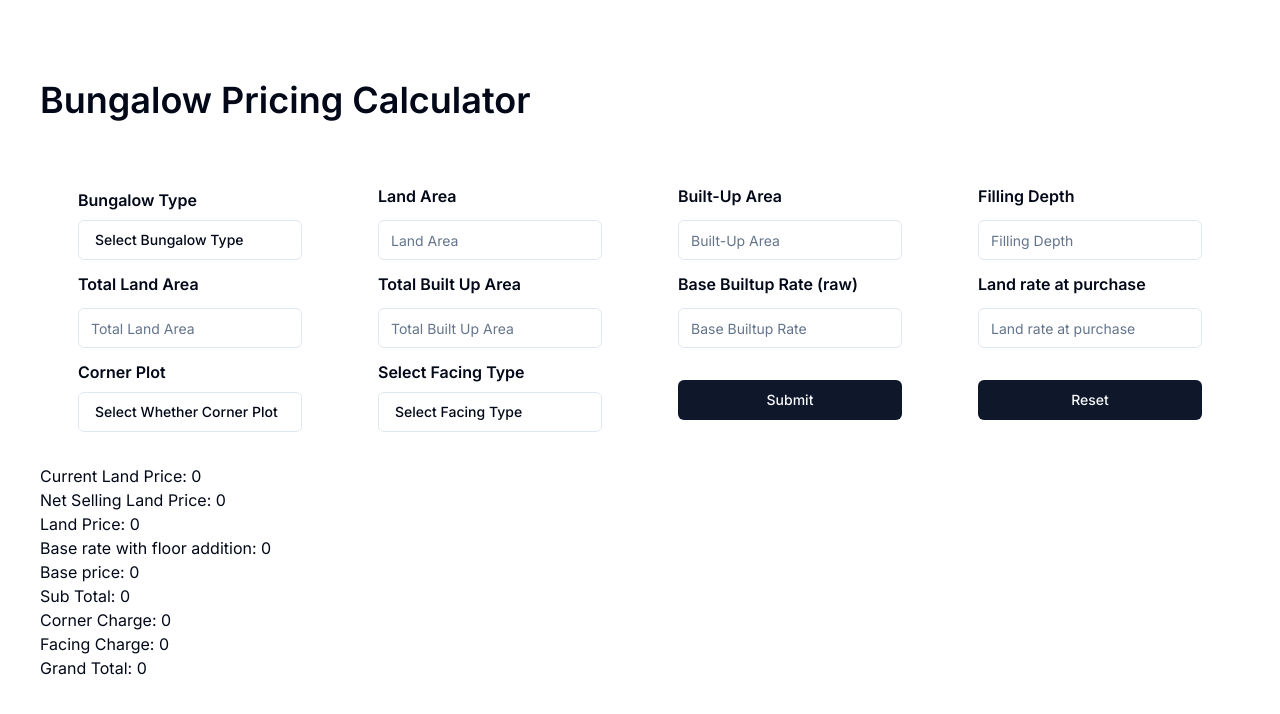
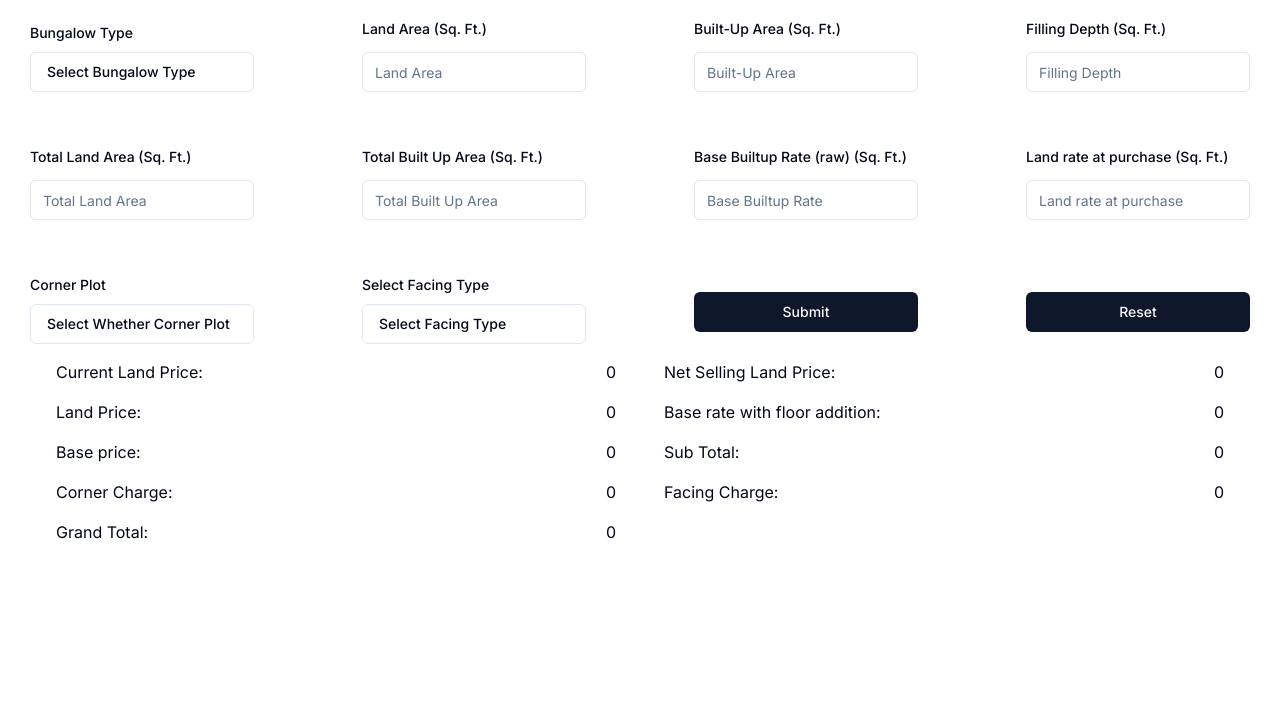
Before and after one commit to Ahmed4164/bungalow-configuration-app, a Next.js app: page / in a window 1280 px wide. Shown: the top 714 px of the page. Built offline with nearby package versions, Linux system fonts and the light colour scheme.

Commit message:
updated elements and fonts

```diff
--- a/src/app/BungalowConfig.tsx
+++ b/src/app/BungalowConfig.tsx
@@ -109,20 +109,30 @@ const BungalowConfig: React.FC = () => {
         setFacingCharge(null);
         setGrandTotal(null);
     };
-
+    const isSmallScreen = window.innerWidth < 640;
+    const data = [
+        { label: "Current Land Price:", value: currentLandRate },
+        { label: "Net Selling Land Price:", value: NetSellingLandPrice },
+        { label: "Land Price:", value: landPrice },
+        { label: "Base rate with floor addition:", value: baserateWithFlooraAddition },
+        { label: "Base price:", value: buildingPrice },
+        { label: "Sub Total:", value: subTotal },
+        { label: "Corner Charge:", value: cornerCharge },
+        { label: "Facing Charge:", value: facingCharge },
+        { label: "Grand Total:", value: grandTotal },
+    ];
     return (
-        <>
-            <div className="grid grid-cols-1 sm:grid-cols-2 md:grid-cols-3 lg:grid-cols-4 justify-center items-center py-6">
+        <form className="px-4">
+            <div className=" grid grid-cols-1 sm:grid-cols-2 md:grid-cols-3 lg:grid-cols-4 sm:gap-y-10 md:gap-x-20 justify-center items-center lg:gap-x-25">
                 <div className="justify-self-center w-full">
                     <div className="flex flex-col justify-center items-center">
-                        <div className=" sm:w-56  w-full">
-                            <h3 className="font-semibold">Bungalow Type</h3>
+                        <div className="  sm:w-56   w-full">
+                        <label className="text-sm font-medium leading-none peer-disabled:cursor-not-allowed peer-disabled:opacity-70" htmlFor="bungalowType">Bungalow Type</label>
                             <DropdownMenu>
-                                <DropdownMenuTrigger className="w-full my-2 justify-start" asChild>
+                                <DropdownMenuTrigger className="w-full my-2 justify-start" id="bungalowType" asChild>
                                     <Button variant="outline">{selectedBungalowType || 'Select Bungalow Type'}</Button>
                                 </DropdownMenuTrigger>
                                 <DropdownMenuContent className=" ">
-                                    <DropdownMenuLabel>Select Bungalow Type</DropdownMenuLabel>
                                     <DropdownMenuSeparator />
                                     <DropdownMenuCheckboxItem
                                         checked={selectedBungalowType === 'Raw'}
@@ -167,78 +177,77 @@ const BungalowConfig: React.FC = () => {
                 </div>
                 <div className="justify-self-center w-full">
                     <div className="flex flex-col justify-center items-center">
-                        <div className=" sm:w-56  w-full">
-                            <h3 className="font-semibold">Land Area</h3>
-                            <Input type="number" className="sm:w-56  my-3" placeholder="Land Area" value={landArea || ""}
+                        <div className="   sm:w-56     w-full">
+                        <label className="text-sm font-medium leading-none peer-disabled:cursor-not-allowed peer-disabled:opacity-70" htmlFor="landArea">Land Area (Sq. Ft.)</label>
+                            <Input type="number" id="landArea" className="  sm:w-56     my-3" placeholder="Land Area" value={landArea || ""}
                                 onChange={(e) => setLandArea(Number(e.target.value))} />
                         </div>
                     </div>
                 </div>
                 <div className="justify-self-center w-full">
                     <div className="flex flex-col justify-center items-center">
-                        <div className=" sm:w-56  w-full">
-                            <h3 className="font-semibold">Built-Up Area</h3>
-                            <Input type="number" className="sm:w-56  my-3" placeholder="Built-Up Area" value={builtUpArea || ""}
+                        <div className="   sm:w-56     w-full">
+                        <label className="text-sm font-medium leading-none peer-disabled:cursor-not-allowed peer-disabled:opacity-70" htmlFor="builtUpArea">Built-Up Area (Sq. Ft.)</label>
+                            <Input type="number" id="builtUpArea" className="  sm:w-56     my-3" placeholder="Built-Up Area" value={builtUpArea || ""}
                                 onChange={(e) => setBuiltUpArea(Number(e.target.value))} />
                         </div>
                     </div>
                 </div>
                 <div className="justify-self-center w-full">
                     <div className="flex flex-col justify-center items-center">
-                        <div className=" sm:w-56  w-full">
-                            <h3 className="font-semibold">Filling Depth</h3>
-                            <Input type="number" className="sm:w-56  my-3" placeholder="Filling Depth" value={fillingDepth || ""}
+                        <div className="   sm:w-56    w-full">
+                            <label className="text-sm font-medium leading-none peer-disabled:cursor-not-allowed peer-disabled:opacity-70" htmlFor="fillingDepth">Filling Depth (Sq. Ft.)</label>
+                            <Input type="number" id="fillingDepth" className="  sm:w-56     my-3" placeholder="Filling Depth" value={fillingDepth || ""}
                                 onChange={(e) => setFillingDepth(Number(e.target.value))} />
                         </div>
                     </div>
                 </div>
                 <div className="justify-self-center w-full">
                     <div className="flex flex-col justify-center items-center">
-                        <div className=" sm:w-56  w-full">
-                            <h3 className="font-semibold">Total Land Area</h3>
-                            <Input type="number" className="sm:w-56 my-3" placeholder="Total Land Area" value={totalLandArea || ""}
+                        <div className="  sm:w-56     w-full">
+                            <label className="text-sm font-medium leading-none peer-disabled:cursor-not-allowed peer-disabled:opacity-70" htmlFor="totalLandArea">Total Land Area (Sq. Ft.)</label>
+                            <Input type="number" id="totalLandArea" className="  sm:w-56    my-3" placeholder="Total Land Area" value={totalLandArea || ""}
                                 onChange={(e) => setTotalLandArea(Number(e.target.value))} />
                         </div>
                     </div>
                 </div>
                 <div className="justify-self-center w-full">
                     <div className="flex flex-col justify-center items-center">
-                        <div className=" sm:w-56  w-full">
-                            <h3 className="font-semibold">Total Built Up Area</h3>
-                            <Input type="number" className="sm:w-56 my-3" placeholder="Total Built Up Area" value={totalBuiltUpArea || ""}
+                        <div className="   sm:w-56     w-full">
+                        <label className="text-sm font-medium leading-none peer-disabled:cursor-not-allowed peer-disabled:opacity-70" htmlFor="totalBuiltUpArea">Total Built Up Area (Sq. Ft.)</label>
+                            <Input type="number" id="totalBuiltUpArea" className="  sm:w-56    my-3" placeholder="Total Built Up Area" value={totalBuiltUpArea || ""}
                                 onChange={(e) => setTotalBuiltUpArea(Number(e.target.value))} />
                         </div>
                     </div>
                 </div>
                 <div className="justify-self-center w-full">
                     <div className="flex flex-col justify-center items-center">
-                        <div className=" sm:w-56  w-full">
-                            <h3 className="font-semibold">Base Builtup Rate (raw)</h3>
-                            <Input type="number" className="sm:w-56 my-3" placeholder="Base Builtup Rate" value={baseBuiltupRate || ""}
+                        <div className="   sm:w-56     w-full">
+                        <label className="text-sm font-medium leading-none peer-disabled:cursor-not-allowed peer-disabled:opacity-70" htmlFor="baseBuiltUpRate">Base Builtup Rate (raw) (Sq. Ft.)</label>
+                            <Input type="number" id="baseBuiltUpRate" className="  sm:w-56    my-3" placeholder="Base Builtup Rate" value={baseBuiltupRate || ""}
                                 onChange={(e) => setBaseBuiltupRate(Number(e.target.value))} />
                         </div>
                     </div>
                 </div>
                 <div className="justify-self-center w-full">
                     <div className="flex flex-col justify-center items-center">
-                        <div className=" sm:w-56  w-full">
-                            <h3 className="font-semibold">Land rate at purchase</h3>
-                            <Input type="number" className="sm:w-56 my-3" placeholder="Land rate at purchase" value={landRateAtPurchase || ""}
+                        <div className="   sm:w-56     w-full">
+                        <label className="text-sm font-medium leading-none peer-disabled:cursor-not-allowed peer-disabled:opacity-70" htmlFor="landRatePurchase">Land rate at purchase (Sq. Ft.)</label>
+                            <Input type="number" id="landRatePurchase" className="  sm:w-56    my-3" placeholder="Land rate at purchase" value={landRateAtPurchase || ""}
                                 onChange={(e) => setLandRateAtPurchase(Number(e.target.value))} />
                         </div>
                     </div>
                 </div>
                 <div className="justify-self-center w-full">
                     <div className="flex flex-col justify-center items-center">
-                        <div className=" sm:w-56  w-full">
-                            <div className="w-full lg:w-56 md:w-56 sm:w-56">
-                                <h3 className="font-semibold">Corner Plot</h3>
+                        <div className="   sm:w-56     w-full">
+                            <div className="w-full lg:w-56 md:w-56   sm:w-56   ">
+                            <label className="text-sm font-medium leading-none peer-disabled:cursor-not-allowed peer-disabled:opacity-70" htmlFor="cornerPlot">Corner Plot</label>
                                 <DropdownMenu>
-                                    <DropdownMenuTrigger className="w-full my-2 justify-start" asChild>
-                                        <Button variant="outline">{selectedCornerPlot || 'Select Whether Corner Plot'}</Button>
+                                    <DropdownMenuTrigger id="cornerPlot" className="w-full my-2 justify-start" asChild>
+                                        <Button variant="outline" className="text-custom-color placeholder-gray-700" >{selectedCornerPlot || 'Select Whether Corner Plot'}</Button>
                                     </DropdownMenuTrigger>
                                     <DropdownMenuContent className="w-56 my-3">
-                                        <DropdownMenuLabel>Corner Plot</DropdownMenuLabel>
                                         <DropdownMenuSeparator />
                                         <DropdownMenuCheckboxItem
                                             checked={selectedCornerPlot === 'Yes'}
@@ -260,14 +269,13 @@ const BungalowConfig: React.FC = () => {
                 </div>
                 <div className="justify-self-center w-full">
                     <div className="flex flex-col justify-center items-center">
-                        <div className=" sm:w-56  w-full">
-                            <h3 className="font-semibold">Select Facing Type</h3>
+                        <div className="  sm:w-56     w-full">
+                            <label className="text-sm font-medium leading-none peer-disabled:cursor-not-allowed peer-disabled:opacity-70" htmlFor="facingType">Select Facing Type</label>
                             <DropdownMenu>
-                                <DropdownMenuTrigger className="w-full my-2 justify-start" asChild>
+                                <DropdownMenuTrigger id="facingType" className="w-full my-2 justify-start" asChild>
                                     <Button variant="outline">{selectedFacingType || 'Select Facing Type'}</Button>
                                 </DropdownMenuTrigger>
                                 <DropdownMenuContent className="w-56 my-3">
-                                    <DropdownMenuLabel>Select Facing Type</DropdownMenuLabel>
                                     <DropdownMenuSeparator />
                                     <DropdownMenuCheckboxItem
                                         checked={selectedFacingType === 'East'}
@@ -298,34 +306,40 @@ const BungalowConfig: React.FC = () => {
                         </div>
                     </div>
                 </div>
+                {/* <div className="grid grid-cols-2 border border-red-500 gap-3"> */}
                 <div className=" justify-self-center w-full">
                         <div className=" flex flex-col justify-center items-center">
-                        <div className="  my-3 sm:w-56  flex flex-col justify-center items-cente w-full">
+                            <div className="  my-3  sm:w-56     flex flex-col justify-center items-cente w-full">
                                 <Button onClick={handleFormSubmit}>Submit</Button>
                             </div>
                         </div>
                     </div>
                     <div className=" justify-self-center w-full">
                         <div className=" flex flex-col justify-center items-center">
-                        <div className="  my-3 sm:w-56  flex flex-col justify-center items-cente w-full">
+                            <div className="  my-3   sm:w-56    flex flex-col justify-center items-cente w-full">
                                 <Button onClick={handleFormReset}>Reset</Button>
                             </div>
                         </div>
                     </div>
+                {/* </div> */}
             </div>
             <div>
-                <h3>Current Land Price: {currentLandRate ? currentLandRate : 0}</h3>
-                <h3>Net Selling Land Price: {NetSellingLandPrice ? NetSellingLandPrice : 0}</h3>
-                <h3>Land Price: {landPrice ? landPrice : 0}</h3>
-                <h3>Base rate with floor addition: {baserateWithFlooraAddition ? baserateWithFlooraAddition : 0}</h3>
-                <h3>Base price: {buildingPrice ? buildingPrice : 0}</h3>
-                <h3>Sub Total: {subTotal ? subTotal : 0}</h3>
-                <h3>Corner Charge: {cornerCharge ? cornerCharge : 0}</h3>
-                <h3>Facing Charge: {facingCharge ? facingCharge : 0}</h3>
-                <h3>Grand Total: {grandTotal ? grandTotal : 0}</h3>
-
+                <div className="grid grid-cols-1 sm:grid-cols-2  md:gap-x-8 lg:px-8">
+                    {data.map((item, index) => (
+                        <div key={index} className="p-2">
+                            <div className="grid grid-cols-2 justify-between">
+                                <div>
+                                    <h1>{item.label}</h1>
                                 </div>
-        </>
+                                <div className="flex items-end justify-end">
+                                    <h1>{item.value ? item.value : 0}</h1>
+                                </div>
+                            </div>
+                        </div>
+                    ))}
+                </div>
+            </div>
+        </form>
     );
 }
 export default BungalowConfig;
--- a/src/app/page.tsx
+++ b/src/app/page.tsx
@@ -5,14 +5,9 @@ import BungalowConfig from "./BungalowConfig";
 
 const Home: React.FC = () => {
   return (
-    <div className="px-10 py-20 ">
-      <h1 className="font-semibold text-2xl md:text-4xl">
-        Bungalow Pricing Calculator
-      </h1>
-      <div className=" py-10 justify-center">
+      <div className="mt-4 mb-4">
         <BungalowConfig/>
       </div>
-    </div>
   );
 };
 
```
Lines whose indentation alone changed are shown as unchanged.
